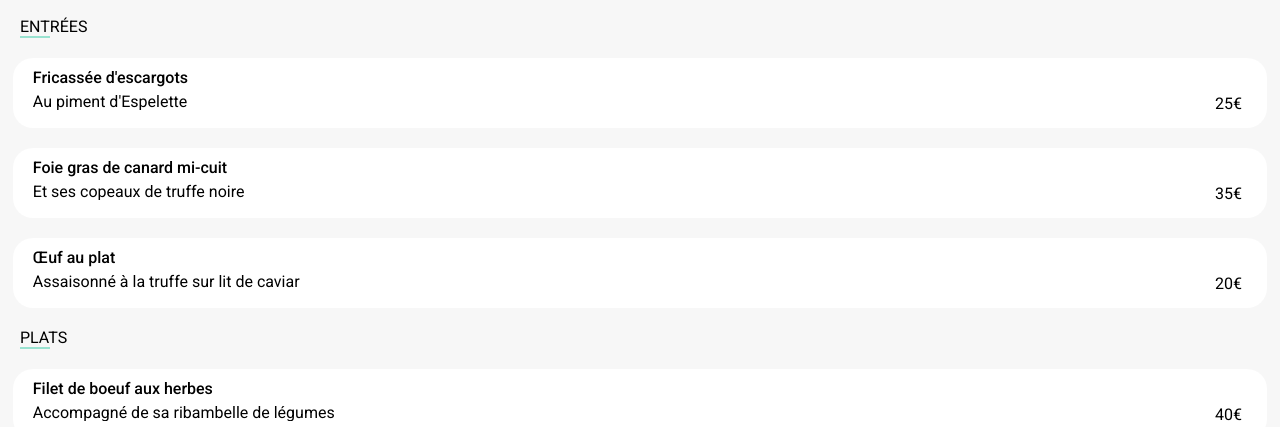
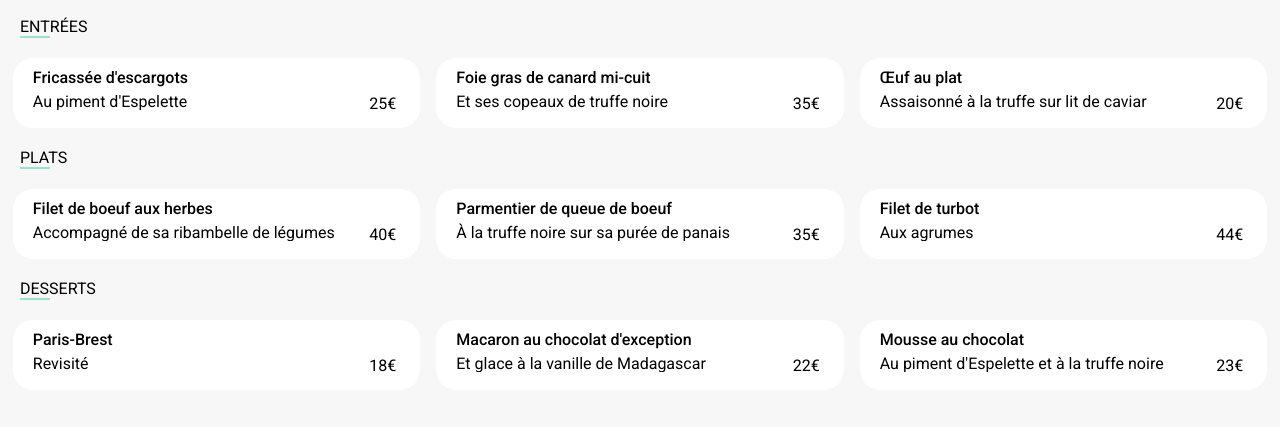
Before and after one commit to RedtronicBot/redtronic.github.io, a website: page restaurants/laPaletteDuGout.html in a window 1280 px wide. Shown: the part 349-776 px from the top of the page. Drawn offline with Linux system fonts and the light colour scheme; a web font is replaced by a local one.

Commit message:
Ajout du responsive des pages des restaurants

```diff
--- a/sass/pages/_restaurants.scss
+++ b/sass/pages/_restaurants.scss
@@ -151,4 +151,9 @@
     flex-direction: column;
     margin:0 auto 0 auto;
     width: 98%;
+    @media screen and (min-width: 1150px)
+    {
+        flex-direction: row;
+        gap:1rem;
+    }
 }
```
Also changed, not shown: css/style.css, 1 other file.
